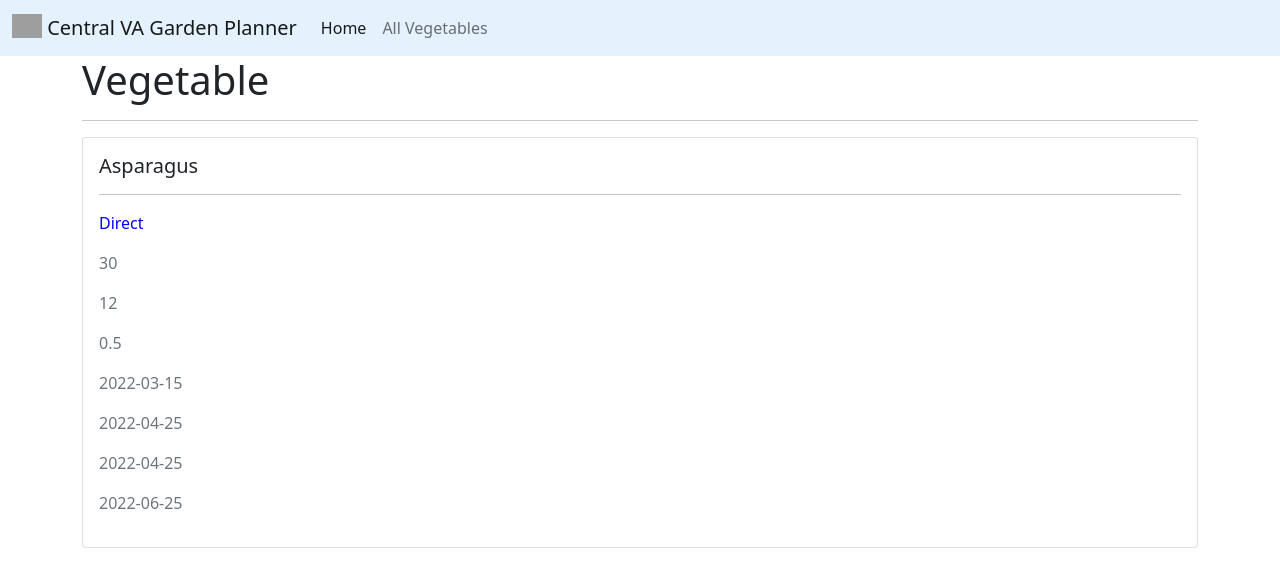
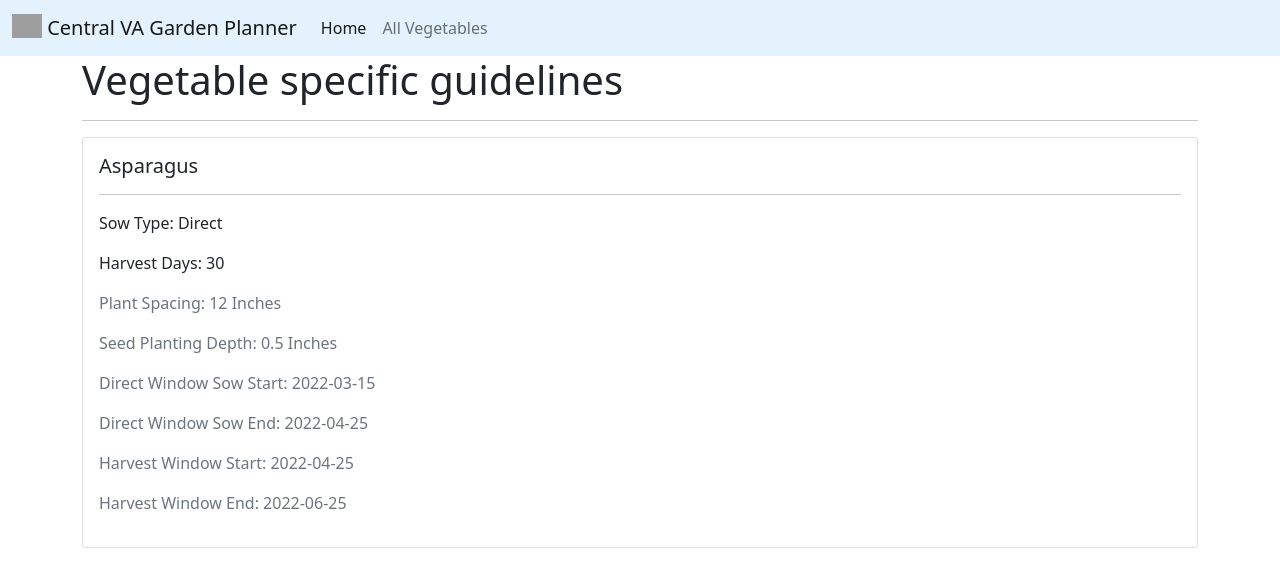
Before and after one commit to toquothty/garden-planner, a Flask app: a page that uses templates/vegetable.html in a window 1280 px wide. Shown: the top 587 px of the page. Run offline with Flask 2, Linux system fonts and the light colour scheme; data comes from the database, SQL or seed files in the repository; grey boxes are pictures that could not be loaded.

Commit message:
Corrected logic for showing if direct or transplant windows from DB

```diff
--- a/templates/vegetable.html
+++ b/templates/vegetable.html
@@ -5,7 +5,7 @@
 <div class="container">
     <div class="row">
         <div class="col">
-            <h1>Vegetable</h1>
+            <h1>Vegetable specific guidelines</h1>
             <hr>
 
             <div class="card">
@@ -13,14 +13,19 @@
 
                     <h5 class="card-title">{{ vegetable }}</h5>
                     <hr>
-                    <p style="color: blue">{{ sow_type }}</p>
-                    <p class="text-muted">{{ harvest_days }}</p>
-                    <p class="text-muted">{{ plant_spacing }}</p>
-                    <p class="text-muted">{{ seed_depth }}</p>
-                    <p class="text-muted">{{ window_start }}</p>
-                    <p class="text-muted">{{ window_end }}</p>
-                    <p class="text-muted">{{ harvest_window_start }}</p>
-                    <p class="text-muted">{{ harvest_window_end }}</p>
+                    <p class="text">Sow Type: {{ sow_type }}</p>
+                    <p class="text">Harvest Days: {{ harvest_days }}</p>
+                    <p class="text-muted">Plant Spacing: {{ plant_spacing }} Inches</p>
+                    <p class="text-muted">Seed Planting Depth: {{ seed_depth }} Inches</p>
+                    {% if sow_type == "Direct" %}
+                    <p class="text-muted">Direct Window Sow Start: {{ window_start }}</p>
+                    <p class="text-muted">Direct Window Sow End: {{ window_end }}</p>
+                    {% else %}
+                    <p class="text-muted">Transplant Start: {{ window_start }}</p>
+                    <p class="text-muted">Transplant Window End: {{ window_end }}</p>
+                    {% endif %}
+                    <p class="text-muted">Harvest Window Start: {{ harvest_window_start }}</p>
+                    <p class="text-muted">Harvest Window End: {{ harvest_window_end }}</p>
                 </div>
             </div>
 
```
